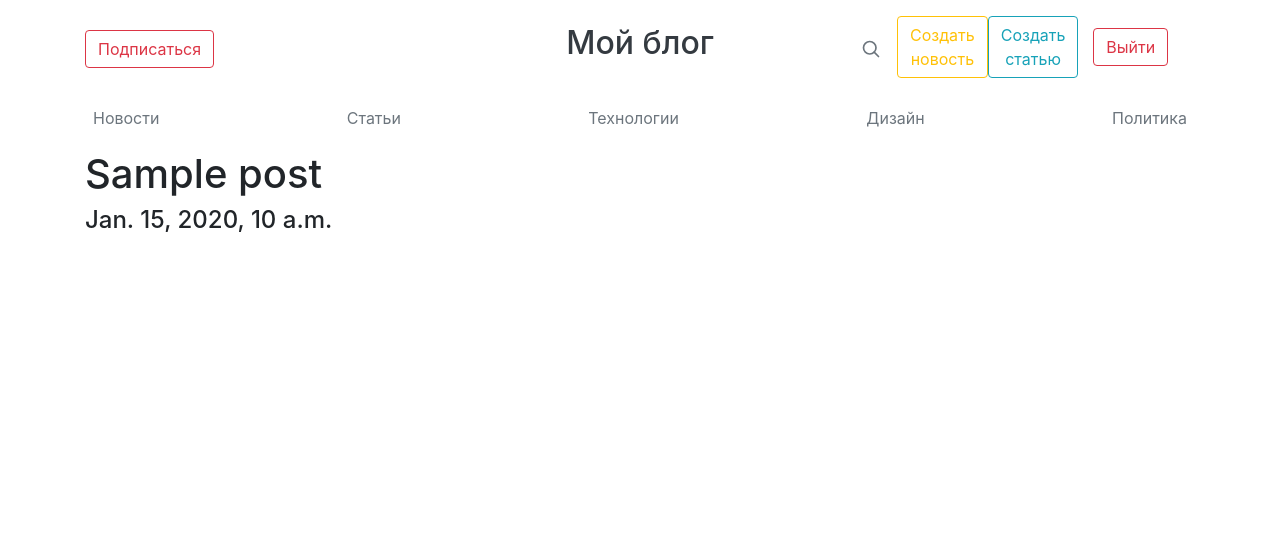
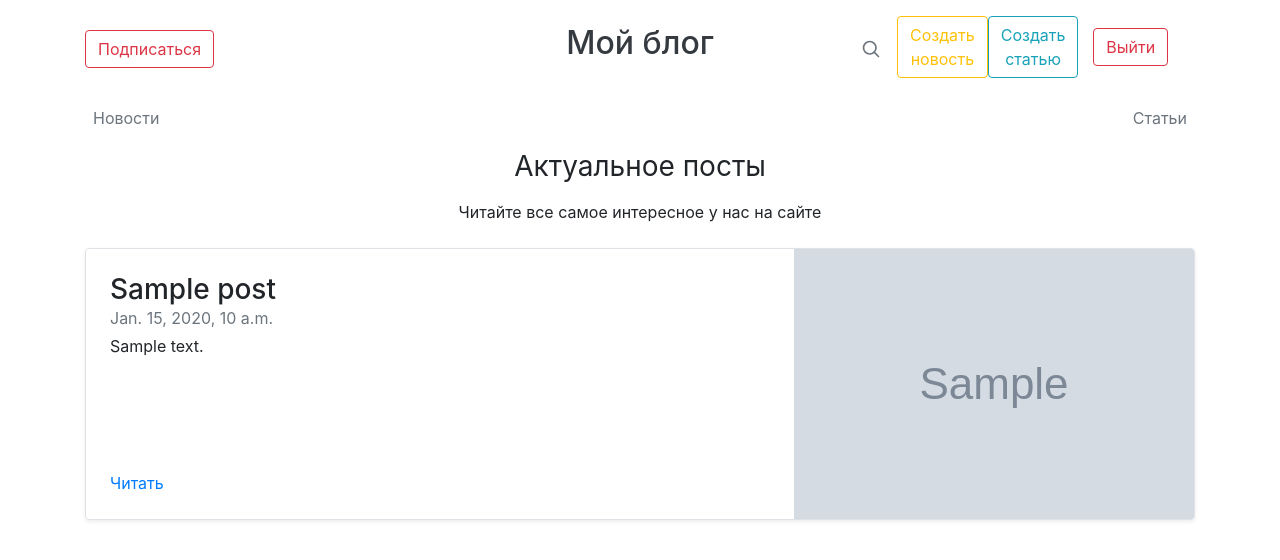
Before and after one commit to Eliandry/My-blog, a Django app: template templates/posts.html in a window 1280 px wide. Shown: the top 560 px of the page. Run offline with Django 3.2, Linux system fonts and the light colour scheme; the template is opened without the code that fills it: most values are stand-ins (such as "Sample title", 1, 10 or a date in 2020); grey boxes marked "Sample" are stand-in pictures; some libraries are stand-ins or nearby versions.

Commit message:
добавленно отображение опубликованных статей и сохранение изображений пользователя в media

```diff
--- a/exam/settings.py
+++ b/exam/settings.py
@@ -64,6 +64,7 @@ TEMPLATES = [
                 'django.template.context_processors.request',
                 'django.contrib.auth.context_processors.auth',
                 'django.contrib.messages.context_processors.messages',
+                'django.template.context_processors.media',
             ],
         },
     },
@@ -100,8 +101,6 @@ AUTH_PASSWORD_VALIDATORS = [
         'NAME': 'django.contrib.auth.password_validation.NumericPasswordValidator',
     },
 ]
-
-
 # Internationalization
 # https://docs.djangoproject.com/en/2.0/topics/i18n/
 
@@ -123,3 +122,6 @@ STATIC_URL = '/static/'
 STATICFILES_DIRS = [
     os.path.join(BASE_DIR,"static")
 ]
+MEDIA_URL = '/media/'
+MEDIA_DIR = os.path.join(BASE_DIR, 'media')
+MEDIA_ROOT = MEDIA_DIR
--- a/exam/urls.py
+++ b/exam/urls.py
@@ -13,12 +13,15 @@ Including another URLconf
     1. Import the include() function: from django.urls import include, path
     2. Add a URL to urlpatterns:  path('blog/', include('blog.urls'))
 """
+from django.conf import settings
 from django.conf.urls import url
 from django.contrib import admin
+from django.contrib.staticfiles.urls import staticfiles_urlpatterns
 from django.urls import path
 from examApp import views
 from examApp.models import News, Article
 from django.views.generic import ListView
+from django.conf.urls.static import static
 
 urlpatterns = [
     path('', views.index),
@@ -32,4 +35,4 @@ urlpatterns = [
                                       template_name='posts.html')),
     path('allarticle/', ListView.as_view(queryset=Article.objects.all().order_by('-time')[:20],
                                          template_name='posts.html'))
-]
+]+ static(settings.MEDIA_URL, document_root=settings.MEDIA_ROOT) + staticfiles_urlpatterns()
--- a/templates/createArticle.html
+++ b/templates/createArticle.html
@@ -1,10 +1,11 @@
 {% extends "main.html" %}
+{% load staticfiles %}
 {% block content %}
     <div class="text-center mb-4">
           <h1 class="h3 mb-3 font-weight-normal">Создание статьи</h1>
           <p>Создайте статью и опубликуйте ее на нашем сайте</p>
     </div>
-    <form action="/create/article/" method="post" >
+    <form action="/create/article/" method="post" enctype="multipart/form-data" >
         {% csrf_token %}
         <div class="text-center mb-4" >
             <div class="form-label-group mb-3">
@@ -13,7 +14,7 @@
             </div>
             <div class="form-label-group mb-3">
                 <label>Изображение для статьи :</label>
-                <h5><input type="file" name="image" id="image"></h5>
+                {{form}}
             </div>
             <div class="form-label-group mb-3">
                 <label>Краткое описание:</label>
--- a/templates/createNews.html
+++ b/templates/createNews.html
@@ -4,7 +4,7 @@
           <h1 class="h3 mb-3 font-weight-normal">Создание новости</h1>
           <p>Создайте новостную статью и опубликуйте ее на нашем сайте</p>
     </div>
-    <form action="/create/news/" method="post" >
+    <form action="/create/news/" method="post" enctype="multipart/form-data" >
         {% csrf_token %}
         <div class="text-center mb-4" >
             <div class="form-label-group mb-3">
@@ -13,7 +13,7 @@
             </div>
             <div class="form-label-group mb-3">
                 <label>Изображение для статьи :</label>
-                <h5><input type="file" name="image" id="image"></h5>
+                {{form}}
             </div>
             <div>
                 <label>Текст новости: </label>
--- a/templates/main.html
+++ b/templates/main.html
@@ -1,9 +1,9 @@
 <!DOCTYPE html>
 <html lang="en">
 <head>
+    <link rel="stylesheet" href="https://stackpath.bootstrapcdn.com/bootstrap/4.4.1/css/bootstrap.min.css" integrity="sha384-Vkoo8x4CGsO3+Hhxv8T/Q5PaXtkKtu6ug5TOeNV6gBiFeWPGFN9MuhOf23Q9Ifjh" crossorigin="anonymous">
     <meta charset="UTF-8">
     <title>main</title>
-    <link rel="stylesheet" href="https://stackpath.bootstrapcdn.com/bootstrap/4.4.1/css/bootstrap.min.css" integrity="sha384-Vkoo8x4CGsO3+Hhxv8T/Q5PaXtkKtu6ug5TOeNV6gBiFeWPGFN9MuhOf23Q9Ifjh" crossorigin="anonymous">
     <style>
        .center {
         width: 400px;
@@ -81,9 +81,7 @@
 
       <a class="p-2 text-muted" href="/allnews">Новости</a>
       <a class="p-2 text-muted" href="/allarticle">Статьи</a>
-      <a class="p-2 text-muted" href="#">Технологии</a>
-      <a class="p-2 text-muted" href="#">Дизайн</a>
-      <a class="p-2 text-muted" href="#">Политика</a>
+
 
     </nav>
   </div>
--- a/templates/posts.html
+++ b/templates/posts.html
@@ -1,9 +1,21 @@
 {% extends "main.html" %}
 {% block content %}
+{% load staticfiles %}
+    <div class="text-center mb-4">
+        <h1 class="h3 mb-3 font-weight-normal">Актуальное посты</h1>
+        <p class="mb-auto">Читайте все самое интересное у нас на сайте</p>
+    </div>
     {% for post in object_list%}
-        <div>
-        <h1>{{post.name}}</h1>
-        <h4>{{post.time}}</h4>
+        <div class="row no-gutters border rounded overflow-hidden flex-md-row mb-4 shadow-sm h-md-250 position-relative">
+        <div class="col p-4 d-flex flex-column position-static">
+          <h3 class="mb-0">{{post.name}}</h3>
+          <div class="mb-1 text-muted">{{post.time}}</div>
+          <p class="mb-auto">{{post.description}}</p>
+          <a href="/" class="stretched-link">Читать</a>
         </div>
+        <div class="col-auto d-none d-lg-block">
+          <img class="bd-placeholder-img" width="400" height="270" src="/media/{{post.image}}">
+        </div>
+      </div>
     {%endfor%}
 {% endblock %}
```
Also changed, not shown: examApp/forms.py (+7 -1 lines), examApp/models.py (+5 -6 lines), examApp/views.py (+22 -14 lines), db.sqlite3, media/images/article/gorod-noch-luna-voda-retro-ogni-peizazh-city-water-moon-retr.jpg (added), media/images/article/kartinka.jpg (added), media/images/article/загружено.jpg (added), media/images/news/RY74wufTjP0.jpg (added), media/images/news/RY74wufTjP0_p5KI5NY.jpg (added), media/images/news/gorod-noch-luna-voda-retro-ogni-peizazh-city-water-moon-retr.jpg (added).
